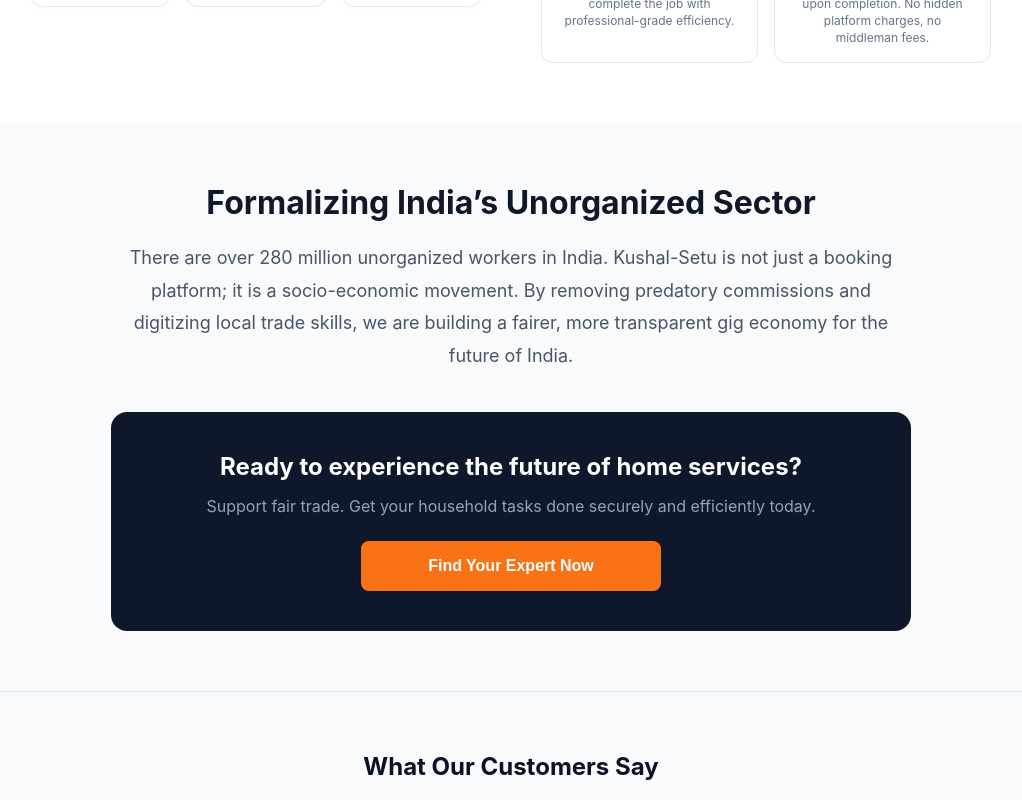
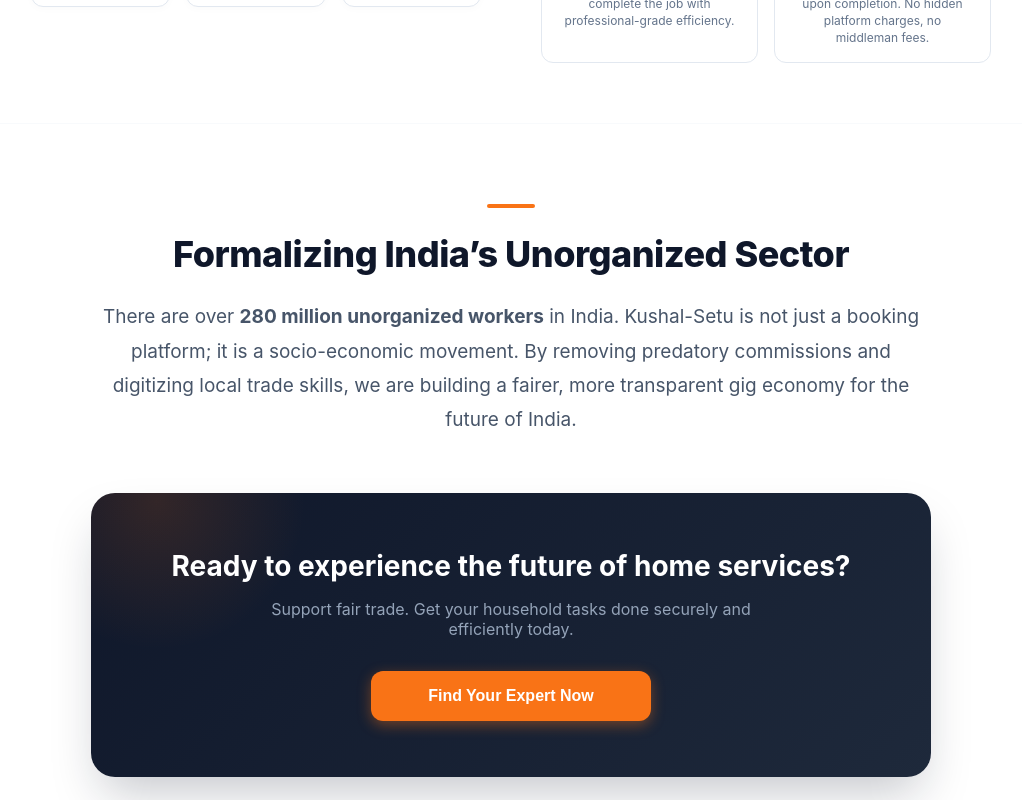
Before and after one commit to Sanchit1430H/coop-gig-platform, a React (Vite) app in the folder public website/: page / in a window 1280 px wide. Shown: the part 1220-2020 px from the top of the page, without its empty margins (129-1151 px from the left). Built offline with nearby package versions, Linux system fonts and the light colour scheme.

Commit message:
Upgraded Impact section to minimalist premium UI

```diff
--- a/public website/src/App.jsx
+++ b/public website/src/App.jsx
@@ -493,20 +493,61 @@
         </div>
       </section>
 
-      {/* --- NEW: THE IMPACT SECTION --- */}
-      <section style={{ padding: '60px 20px', backgroundColor: '#f8fafc', textAlign: 'center' }}>
-        <div style={{ maxWidth: '800px', margin: '0 auto' }}>
-          <h2 style={{ fontSize: '32px', color: '#0f172a', marginBottom: '20px' }}>Formalizing India’s Unorganized Sector</h2>
-          <p style={{ fontSize: '18px', color: '#475569', lineHeight: '1.8', marginBottom: '40px' }}>
-            There are over 280 million unorganized workers in India. Kushal-Setu is not just a booking platform; it is a socio-economic movement. By removing predatory commissions and digitizing local trade skills, we are building a fairer, more transparent gig economy for the future of India.
+      {/* --- REDESIGNED PREMIUM IMPACT SECTION --- */}
+      <section style={{ padding: '80px 20px', backgroundColor: '#ffffff', textAlign: 'center', borderTop: '1px solid #f8fafc', borderBottom: '1px solid #f8fafc' }}>
+        <div style={{ maxWidth: '840px', margin: '0 auto' }}>
+
+          {/* Subtle Orange Accent Line */}
+          <div style={{ width: '48px', height: '4px', backgroundColor: '#f97316', margin: '0 auto 24px', borderRadius: '2px' }}></div>
+
+          <h2 style={{ fontSize: '36px', color: '#0f172a', marginBottom: '24px', fontWeight: '800', letterSpacing: '-0.5px' }}>
+            Formalizing India’s Unorganized Sector
+          </h2>
+
+          <p style={{ fontSize: '19px', color: '#475569', lineHeight: '1.8', marginBottom: '56px', fontWeight: '400' }}>
+            There are over <strong>280 million unorganized workers</strong> in India. Kushal-Setu is not just a booking platform; it is a socio-economic movement. By removing predatory commissions and digitizing local trade skills, we are building a fairer, more transparent gig economy for the future of India.
           </p>
-          <div style={{ padding: '40px', backgroundColor: '#0f172a', borderRadius: '16px', color: 'white' }}>
-            <h3 style={{ fontSize: '24px', marginBottom: '15px' }}>Ready to experience the future of home services?</h3>
-            <p style={{ color: '#94a3b8', marginBottom: '25px' }}>Support fair trade. Get your household tasks done securely and efficiently today.</p>
-            <button className="confirm-btn btn-orange" style={{ maxWidth: '300px', margin: '0 auto' }} onClick={() => customerToken ? setCurrentView('booking') : setCurrentView('customer-login')}>Find Your Expert Now</button>
+
+          {/* Elevated Premium CTA Card */}
+          <div className="bubble-effect" style={{
+            padding: '56px 40px',
+            background: 'linear-gradient(135deg, #0f172a 0%, #1e293b 100%)',
+            borderRadius: '24px',
+            color: 'white',
+            boxShadow: '0 25px 50px -12px rgba(15, 23, 42, 0.25)',
+            position: 'relative',
+            overflow: 'hidden'
+          }}>
+            {/* Minimalist Decorative Glow */}
+            <div style={{ position: 'absolute', top: '-50%', left: '-10%', width: '300px', height: '300px', background: 'radial-gradient(circle, rgba(249,115,22,0.15) 0%, rgba(255,255,255,0) 70%)', borderRadius: '50%' }}></div>
+
+            <h3 style={{ fontSize: '28px', marginBottom: '16px', fontWeight: '700', position: 'relative', zIndex: 1 }}>
+              Ready to experience the future of home services?
+            </h3>
+            <p style={{ color: '#94a3b8', fontSize: '16px', maxWidth: '500px', margin: '0 auto 32px', position: 'relative', zIndex: 1 }}>
+              Support fair trade. Get your household tasks done securely and efficiently today.
+            </p>
+            <button
+              className="confirm-btn btn-orange"
+              style={{
+                maxWidth: '280px',
+                margin: '0 auto',
+                position: 'relative',
+                zIndex: 1,
+                padding: '16px 24px',
+                fontSize: '16px',
+                fontWeight: 'bold',
+                borderRadius: '12px',
+                boxShadow: '0 4px 14px 0 rgba(249, 115, 22, 0.4)'
+              }}
+              onClick={() => customerToken ? setCurrentView('booking') : setCurrentView('customer-login')}
+            >
+              Find Your Expert Now
+            </button>
           </div>
         </div>
       </section>
+      {/* --- END PREMIUM IMPACT SECTION --- */}
 
       <section className="testimonials-section">
         <h2>What Our Customers Say</h2>
@@ -515,7 +556,7 @@
     </>
   );
 
-const renderCustomerLogin = () => (
+  const renderCustomerLogin = () => (
     <div className="booking-page-container fade-in" style={{
       display: 'flex',
       justifyContent: 'center',
```
